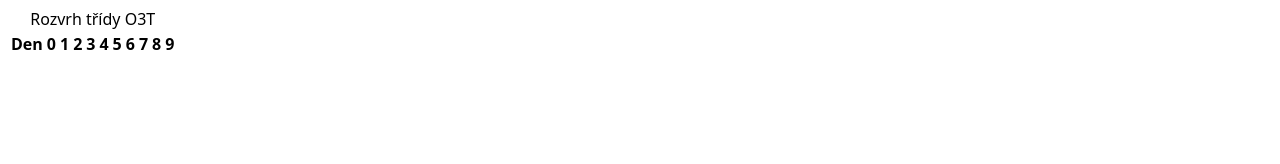
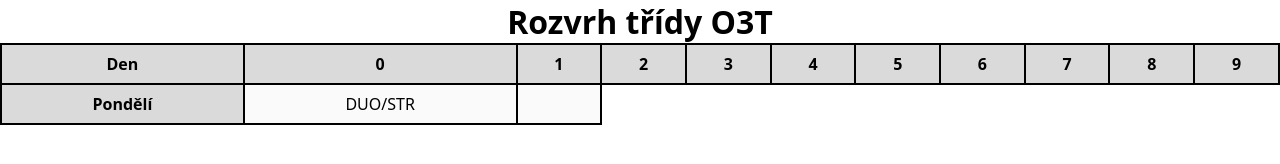
Before and after one commit to pslib-cz/2023-p2a-web-html-table-rozvrh-steveruu, a plain HTML site: page index.html in a window 1280 px wide. Drawn offline with Linux system fonts and the light colour scheme.

Commit message:
idk vubec jak se co dela

```diff
--- a/css/main.css
+++ b/css/main.css
@@ -1,3 +1,26 @@
 body {
+    margin: 0 auto;
+    max-width: 1480px;
     font-family: system-ui, -apple-system, BlinkMacSystemFont, 'Segoe UI', Roboto, Oxygen, Ubuntu, Cantarell, 'Open Sans', 'Helvetica Neue', sans-serif;
 }
+
+caption {
+    font-size: 2em;
+    font-weight: 700;
+}
+
+table {
+    border-collapse: collapse;
+    width: 100%;
+}
+
+th, td {
+    padding: 0.5em;
+    border: 2px black solid;
+    background-color: #fafafa;
+    text-align: center;
+}
+
+th {
+    background-color: #dadada;
+}
--- a/index.html
+++ b/index.html
@@ -22,6 +22,7 @@
             <col>
             <col>
             <col>
+            <!-- 10 sloupcu -->
         </colgroup>
 
         <thead>
@@ -39,6 +40,14 @@
                 <th>9</th>
             </tr>
         </thead>
+
+        <tbody>
+            <tr>
+                <th>Pondělí</th>
+                <td>DUO/STR</td>
+                <td></td>
+            </tr>
+        </tbody>
     </table>
 </body>
 </html>
```
